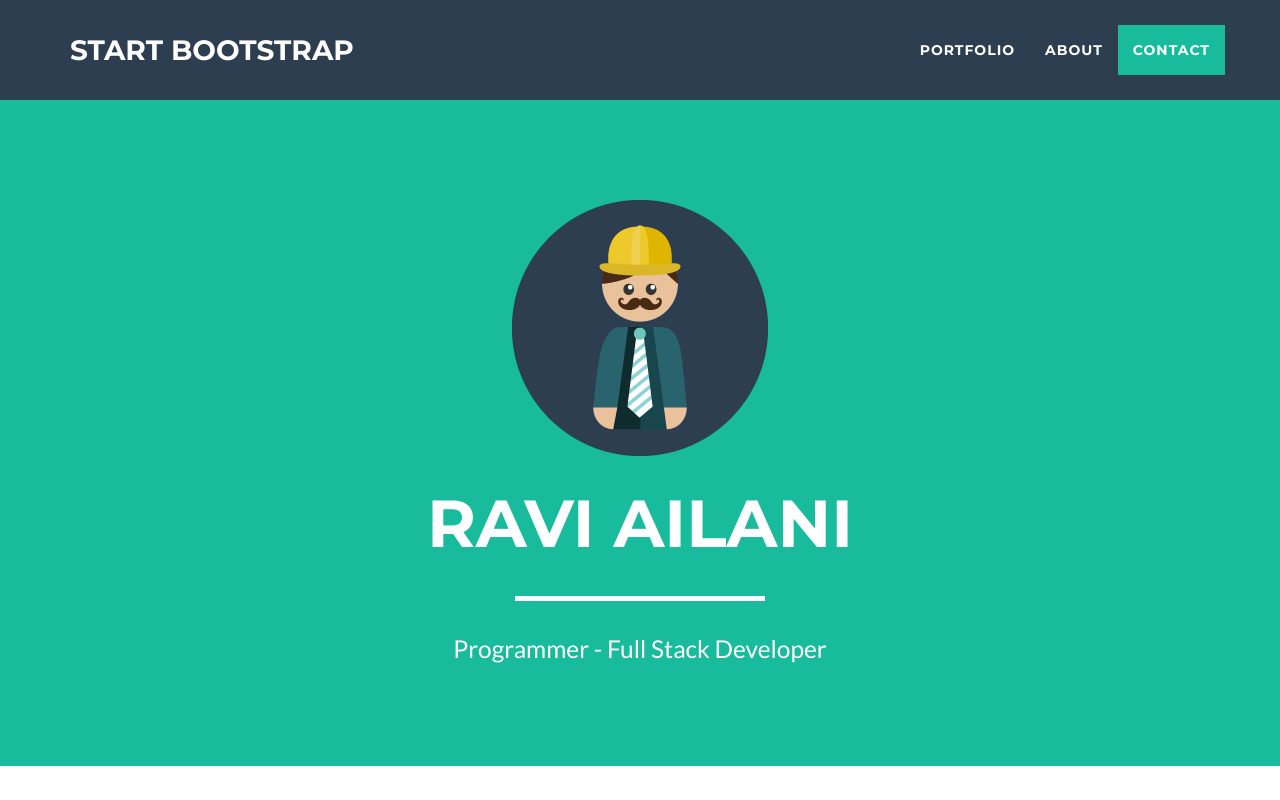
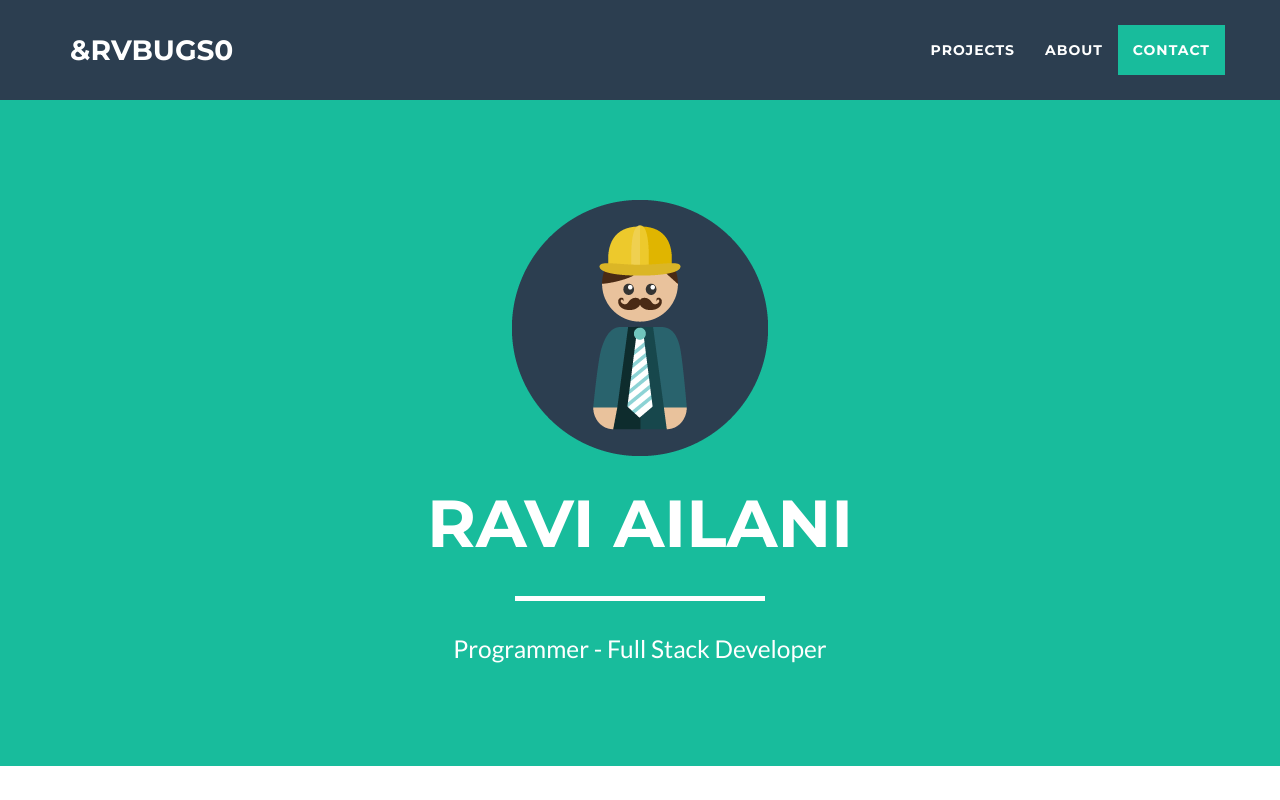
Before and after one commit to rvbugs0/rvbugs0.github.io, a website: page index.html in a window 1280 px wide. Shown: the top 800 px of the page. Drawn offline with nearby package versions, Linux system fonts and the light colour scheme.

Commit message:
new website

```diff
--- a/index.html
+++ b/index.html
@@ -41,7 +41,7 @@
                 <button type="button" class="navbar-toggle" data-toggle="collapse" data-target="#bs-example-navbar-collapse-1">
                     <span class="sr-only">Toggle navigation</span> Menu <i class="fa fa-bars"></i>
                 </button>
-                <a class="navbar-brand" href="#page-top">Start Bootstrap</a>
+                <a class="navbar-brand" href="#page-top">&amp;rvbugs0</a>
             </div>
 
             <!-- Collect the nav links, forms, and other content for toggling -->
@@ -51,7 +51,7 @@
                         <a href="#page-top"></a>
                     </li>
                     <li class="page-scroll">
-                        <a href="#portfolio">Portfolio</a>
+                        <a href="#portfolio">Projects</a>
                     </li>
                     <li class="page-scroll">
                         <a href="#about">About</a>
```
